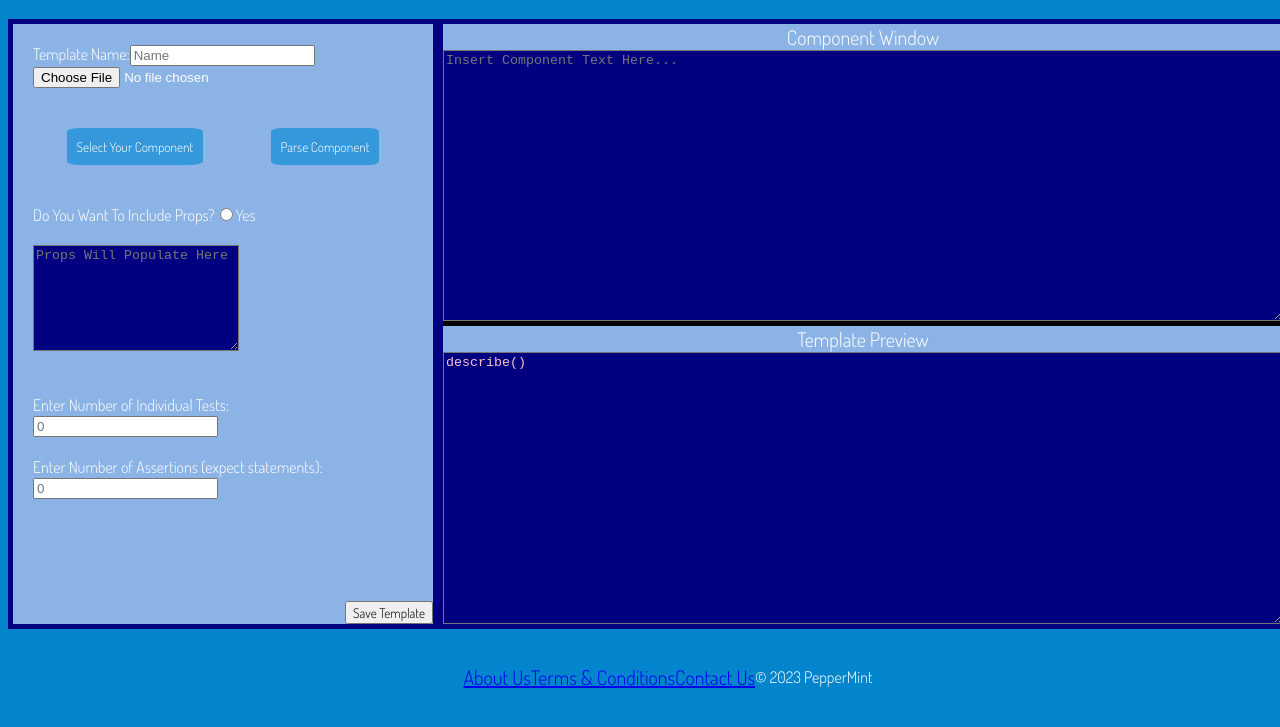
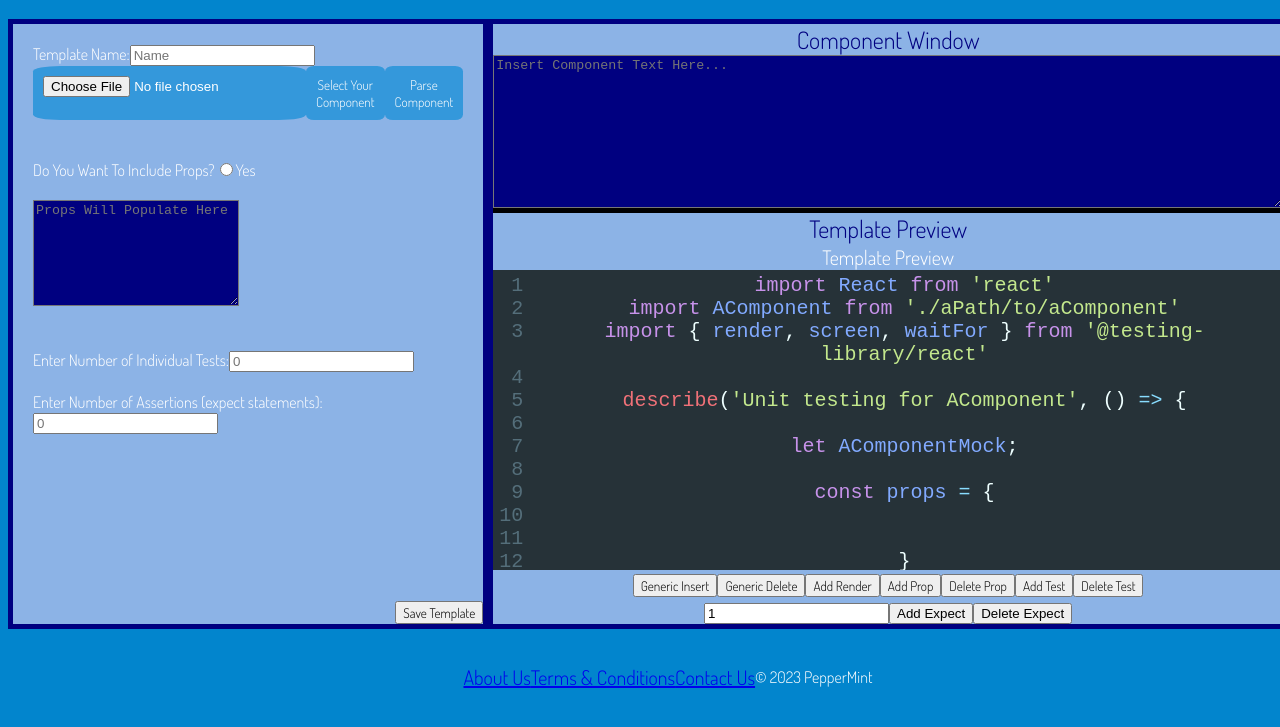
Before and after one commit to oslabs-beta/PepperMint, a React app: page /#/createtemplate in a window 1280 px wide. Shown: the part 73-800 px from the top of the page. Built offline with nearby package versions, Linux system fonts and the light colour scheme; a web font is replaced by a local one.

Commit message:
Working Code Window

```diff
--- a/src/components/CodeWindow.js
+++ b/src/components/CodeWindow.js
@@ -4,33 +4,24 @@ import 'codemirror/theme/material.css';
 import 'codemirror/mode/xml/xml'
 import 'codemirror/mode/javascript/javascript'
 import 'codemirror/mode/css/css'
-import { Controlled as ControlledEditor } from 'react-codemirror2'
+import { UnControlled as CodeMirror } from 'react-codemirror2'
 
-const CodeWindow = ({language, displayName, value, onChange}) => {
-
-  // const [open, setOpen] = useState(true);
-
-  const handleChange = (editor, data, value) => {
-    onChange(value);
-  }
+const CodeWindow = ({value, displayName, onMount, onChange}) => {
 
   return (
-      // <div className={`editor-container ${open ? '' : 'collapsed'}`}>
       <div className={'editor-container'}>
         <div className='editor-title'>
           {displayName}
-          {/* <button onClick={() => setOpen(!open)}>
-            O/C
-          </button> */}
         </div>
-        <ControlledEditor
-          onBeforeChange={handleChange}
+          <CodeMirror
+            editorDidMount={onMount}
+            onChange={onChange}
             value={value}
             className='code-mirror-wrapper'
             options={{
               lineWrapping: true,
               lint: true,
-            mode: language,
+              mode: 'javascript',
               theme: 'material',
               lineNumbers: true,
               readOnly: true
--- a/src/components/CreateTemplate.js
+++ b/src/components/CreateTemplate.js
@@ -1,16 +1,113 @@
 import React, { useState, useEffect } from 'react';
 import { useNavigate, Link } from 'react-router-dom';
 import parse from './propParser2.js';
+import * as ReactDOMServer from 'react-dom/server';
+import CodeWindow from './CodeWindow';
+
 
 console.log(parse)
 const CreateTemplate = (props) => {
+
+    const codeTemplate = [
+        'import React from \'react\'',
+        '\n',
+        'import AComponent from \'./aPath/to/aComponent\'',
+        '\n',
+        'import { render, screen, waitFor } from \'@testing-library/react\'',
+        '\n\n',
+        'describe(\'Unit testing for AComponent\', () => {',
+        '\n\n',
+        'let AComponentMock;',
+        '\n\n',
+        'const props = {',
+        '\n\n\n',
+        '}',
+        '\n\n',
+        'beforeAll(() => {',
+        '\n\n\n',
+        '});',
+        '\n\n',
+        'test(\'First test block:\'), () => {',
+        '\n\n\n',
+        '});',
+        '\n\n\n',
+        '});'
+    ];
+
+    const [document, setDoc] = useState('');
+    const [selectorVal, setSelectorVal] = useState(1);
+
+    const indices = [10, 15, 20, 23]
+    const assertionIndices = [20]
+
+    const onMount = (editor) => {
+        setDoc(editor);
+    }
+
+    const valueCapture = (_, __, value) => {
+        console.log(value);
+    }
+
+    const handleInsert = (value, position) => {
+        const numLines = value.split('\n').length;
+
+        document.replaceRange(value, { line: indices[position], char: 0 }, { line: indices[[position]], char: 0 })
+
+        if (position >= 3 && value.length < 16) indices.push(indices[position] + (numLines - 1));
+        else {
+            for (let i = position; i < indices.length; i++) {
+                indices[i] = indices[i] + (numLines - 1);
+            }
+        }
+    }
+
+    const handleDelete = (number, position) => {
+        document.replaceRange('\n', { line: indices[position] - number, char: 0 }, { line: indices[position], char: 0 })
+
+        for (let i = position; i < indices.length; i++) {
+            indices[i] = indices[i] - (number - 1);
+        }
+    }
+
+    const handleProps = (propName, addOrDel) => {
+        (addOrDel === 'add') ? handleInsert(`${propName}: ''\n`, 0) : handleDelete(2, 0)
+    }
+
+    const handleRender = (value, position) => {
+        handleInsert('AComponentMock = render(<AComponent {...props}/>); \n', 1);
+    }
+
+    const handleTests = (addOrDel) => {
+        const newTest = [
+            'test(\'Another test block:\'), () => {',
+            '\n\n\n',
+            '});',
+            '\n\n'
+        ];
+
+        (addOrDel === 'add') ? handleInsert(newTest.join(''), indices.length - 1) : handleDelete(6, 3);
+    }
+
+    const handleAssertions = (addOrDel) => {
+        console.log(addOrDel);
+        console.log(selectorVal);
+
+        const newAssertion = [
+            'expect();',
+            '\n'
+        ];
+
+        const insertionPoint = (selectorVal === 1) ? 2 : 3 + selectorVal;
+
+        (addOrDel === 'Add Expect') ? handleInsert(newAssertion.join(''), insertionPoint) : handleDelete(6, 3);
+    }
+
 
 
     const [isDropdownOpen, setIsDropdownOpen] = useState(false);
     const [componentInputCode, setComponentInputCode] = useState('');
     const [userProps, setUserProps] = useState('');
-
-
+    const [file, setFile] = useState('')
 
     const toggleDropdown = () => {
         setIsDropdownOpen(!isDropdownOpen);
@@ -18,6 +115,10 @@ const CreateTemplate = (props) => {
 
     const handleChange = (event) => {
         setUserProps(event.value);
+    }
+
+    const handleFileChange = (event) => {
+        setFile(event.value)
     }
 
     const describe = (string) => {
@@ -41,18 +142,23 @@ const CreateTemplate = (props) => {
     }
 
     const readFile = (event) => {
-        let file = event.target.files[0];
+        event.preventDefault();
+        let compFile = event.target.files[0];
         let reader = new FileReader();
-        reader.readAsText(file);
+        reader.readAsText(compFile);
         let fileCode = "";
         // reader.onload fires when a file is read successfully
-        reader.onload = function(event) {
-          // event.target.result holds the file code
-          fileCode = event.target.result;
-          console.log(fileCode)
+        reader.onload = function (event) {
+            // event.target.result holds the file code
+            fileCode = event.target.result;
+            // console.log(fileCode)
+            // fileCode = ReactDOMServer.renderToString(fileCode)
+            setFile(fileCode)
+            // console.log(ReactDOMServer.renderToString(file))
+            console.log(file);
         };
-        return fileCode;
-      }
+
+    }
 
     return (
         <>
@@ -64,12 +170,10 @@ const CreateTemplate = (props) => {
                         <form id="subsection1">
                             <label htmlFor="templateName">Template Name:</label>
                             <input type="text" id="templateName" placeholder="Name" />
-                            <input type="file" onChange={readFile}></input>
-                            <br></br>
-                            <br></br>
-                            <br></br>
+
 
                             <div className="dropdown">
+                                <input type="file" class="dropbtn" onChange={readFile} />
                                 <button onClick={toggleDropdown} className="dropbtn">Select Your Component</button>
                                 <div id="myDropdown" className={isDropdownOpen ? "dropdown-content show" : "dropdown-content"}>
                                     <a href="#comp1">Component 1</a>
@@ -88,7 +192,7 @@ const CreateTemplate = (props) => {
                             <label for="html">Yes</label>
                             <br></br>
                             <br></br>
-                            <textarea id="templateProps" value={userProps} onChange = {handleChange} placeholder="Props Will Populate Here" />
+                            <textarea id="templateProps" value={userProps} onChange={handleChange} placeholder="Props Will Populate Here" />
                         </form>
 
                         <form id="subsection3">
@@ -106,10 +210,32 @@ const CreateTemplate = (props) => {
 
                 <div id="CreateTemplateColumnTwo">
                     <div id="componentWindow"> Component Window</div>
-                    <textarea id="componentWindowTextInput" placeholder='Insert Component Text Here...' />
+                    <textarea id="componentWindowTextInput" value={file} onChange={handleFileChange} placeholder='Insert Component Text Here...' />
                     <div id="templatePreviewWindow">Template Preview</div>
-                    <textarea id="templatePreviewWindowInput" value = "describe()" />
+                    {/* <textarea id="templatePreviewWindowInput" /> */}
+                    <div className='code-mirror-wrapper'>
+                        <CodeWindow
+                            value={codeTemplate.join('')}
+                            displayName='Template Preview'
+                            onMount={onMount}
+                            onChange={valueCapture}
+                        />
+                        <button onClick={() => handleInsert()}>Generic Insert</button>
+                        <button onClick={() => handleDelete()}>Generic Delete</button>
+                        <button onClick={() => handleRender()}>Add Render</button>
+                        <button onClick={() => handleProps('sampleProp', 'add')}>Add Prop</button>
+                        <button onClick={() => handleProps('sampleProp', 'delete')}>Delete Prop</button>
+                        <button onClick={() => handleTests('add')}>Add Test</button>
+                        <button onClick={() => handleTests('delete')}>Delete Test</button>
+                        <div>
+                            <form>
+                                <input type="number" value={selectorVal} onChange={(event) => setSelectorVal(event.target.value)} />
+                                <input type="submit" value="Add Expect" onClick={(event) => handleAssertions(event.target.value)} />
+                                <input type="submit" value="Delete Expect" onClick={(event) => handleAssertions(event.target.value)} />
+                            </form>
 
+                        </div>
+                    </div>
                 </div>
             </div>
         </>
--- a/styles.css
+++ b/styles.css
@@ -16,6 +16,7 @@
 .inner-box {
     display: flex;
     align-items: center;
+    justify-content: center;
     flex-direction: column;
 
 }
@@ -216,11 +217,15 @@ header {
 
 #componentWindow {
     flex: 1;
+    color: navy;
+    font-size: x-large;
 }
 
 #templatePreviewWindow {
     border-top: 5px solid black;
-    flex: 2
+    flex: 2;
+    color: navy;
+    font-size: x-large;
 }
 
 button {
```
Lines whose indentation alone changed are shown as unchanged.
